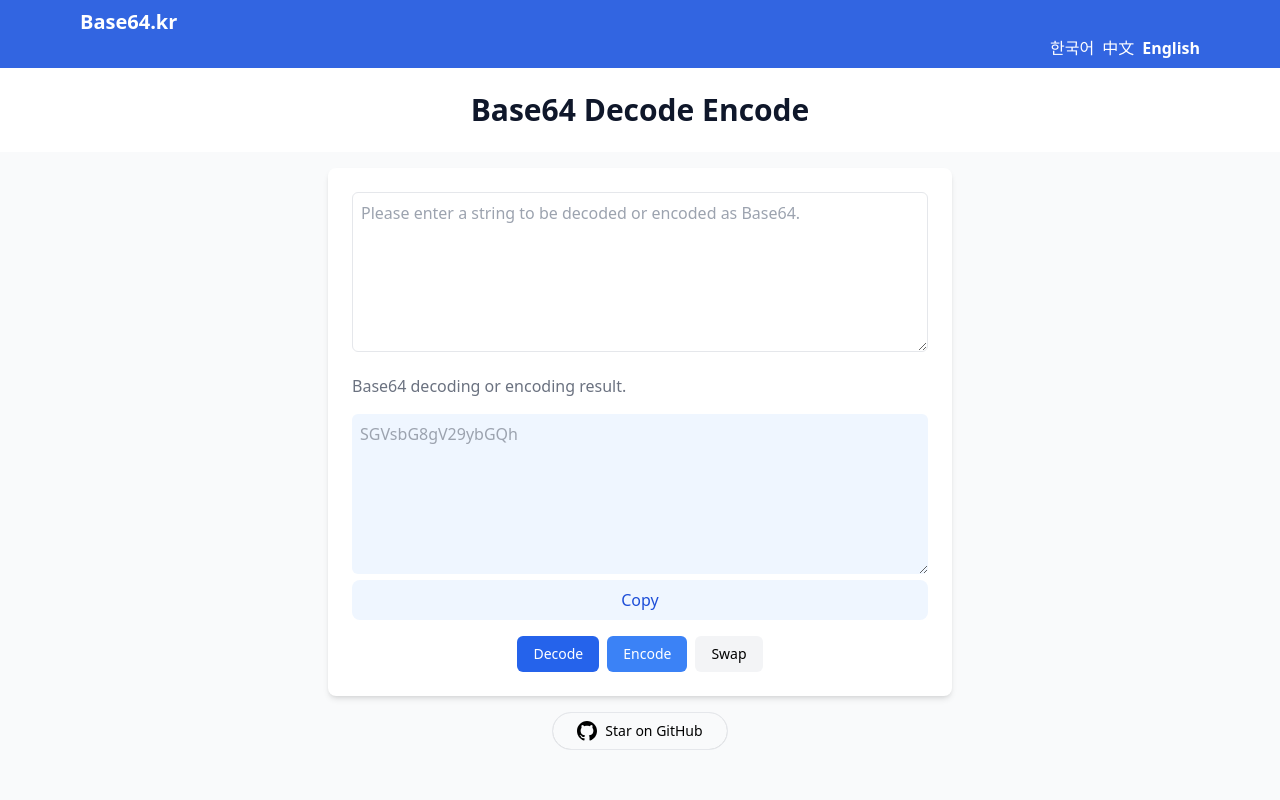
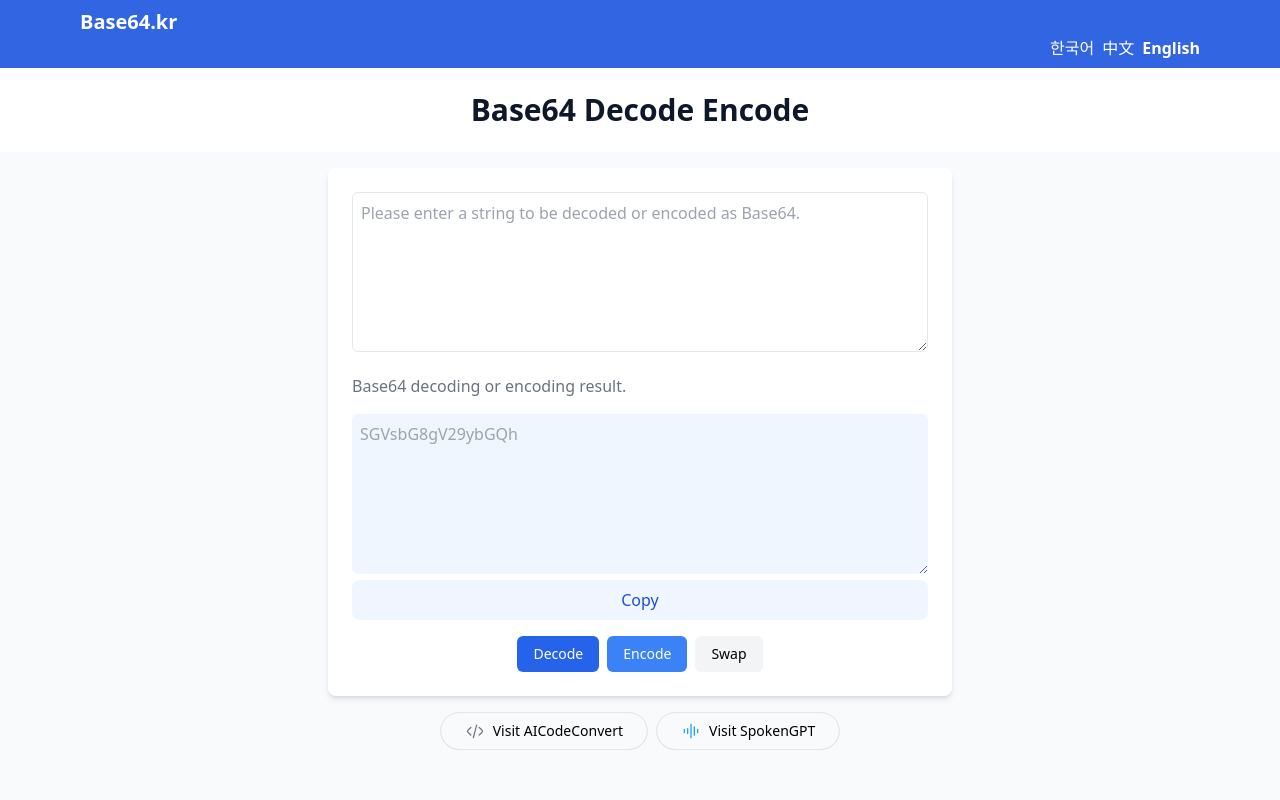
Before and after one commit to AICodeHunt/base64.kr, a plain HTML site: page en/index.html in a window 1280 px wide. Shown: the top 800 px of the page. Drawn offline with Linux system fonts and the light colour scheme.

Commit message:
add spokengpt link

```diff
--- a/en/index.html
+++ b/en/index.html
@@ -71,17 +71,23 @@
 				</div>
 			</div>
 		</main>
-		<div id="git" class="flex justify-center">
-			<a href="https://github.com/JustAIGithub/base64.kr" class="text-gray-500 cursor-pointer rounded-full">
+		<div id="git" class="flex justify-center mb-4 space-x-2">
+			<a href="https://aicodeconvert.com" class="text-gray-500 cursor-pointer rounded-full">
 				<div style="background-clip: padding-box, border-box; background-image: linear-gradient(rgb(249, 250, 251), rgb(249, 250, 251)), linear-gradient(rgba(0, 0, 0, 0.1), rgba(0, 0, 0, 0.27));"
 					class="items-center bg-repeat text-black flex text-sm font-medium justify-center py-2 px-6 border border-solid rounded-full">
-					<svg xmlns="http://www.w3.org/2000/svg" width="20" height="20" fill="currentColor"
-						viewbox="0 0 24 24" class="h-5 w-5">
-						<path
-							d="M12 0c-6.626 0-12 5.373-12 12 0 5.302 3.438 9.8 8.207 11.387.599.111.793-.261.793-.577v-2.234c-3.338.726-4.033-1.416-4.033-1.416-.546-1.387-1.333-1.756-1.333-1.756-1.089-.745.083-.729.083-.729 1.205.084 1.839 1.237 1.839 1.237 1.07 1.834 2.807 1.304 3.492.997.107-.775.418-1.305.762-1.604-2.665-.305-5.467-1.334-5.467-5.931 0-1.311.469-2.381 1.236-3.221-.124-.303-.535-1.524.117-3.176 0 0 1.008-.322 3.301 1.23.957-.266 1.983-.399 3.003-.404 1.02.005 2.047.138 3.006.404 2.291-1.552 3.297-1.23 3.297-1.23.653 1.653.242 2.874.118 3.176.77.84 1.235 1.911 1.235 3.221 0 4.609-2.807 5.624-5.479 5.921.43.372.823 1.102.823 2.222v3.293c0 .319.192.694.801.576 4.765-1.589 8.199-6.086 8.199-11.386 0-6.627-5.373-12-12-12z"
-							fill="currentColor"></path>
+					<svg width="20" height="20" viewBox="0 0 24 24" xmlns="http://www.w3.org/2000/svg">
+					    <path fill="none" stroke="#6b7280" stroke-linecap="round" stroke-width="1.5" d="m17 7.83l1.697 1.526c1.542 1.389 2.313 2.083 2.313 2.974c0 .89-.771 1.585-2.314 2.973L17 16.83M13.987 5L12 12.415l-1.987 7.415M7 7.83L5.304 9.356C3.76 10.745 2.99 11.44 2.99 12.33c0 .89.771 1.585 2.314 2.973L7 16.83"/>
 					</svg>
-					<p class="ml-2">Star on GitHub</p>
+					<p class="ml-2">Visit AICodeConvert</p>
+				</div>
+			</a>
+			<a href="https://spokengpt.com" class="text-gray-500 cursor-pointer rounded-full">
+				<div style="background-clip: padding-box, border-box; background-image: linear-gradient(rgb(249, 250, 251), rgb(249, 250, 251)), linear-gradient(rgba(0, 0, 0, 0.1), rgba(0, 0, 0, 0.27));"
+					class="items-center bg-repeat text-black flex text-sm font-medium justify-center py-2 px-6 border border-solid rounded-full">
+					<svg width="20" height="20" viewBox="0 0 24 24" xmlns="http://www.w3.org/2000/svg">
+					    <path fill="none" stroke="#0ea5e9" stroke-linecap="round" stroke-linejoin="round" stroke-width="1.5" d="M12 4v16M8 9v6m12-5v4M4 10v4m12-7v10"/>
+					</svg>
+					<p class="ml-2">Visit SpokenGPT</p>
 				</div>
 			</a>
 		</div>
```
Also changed, not shown: index.html (+13 -1 lines), zh/index.html (+14 -8 lines).
